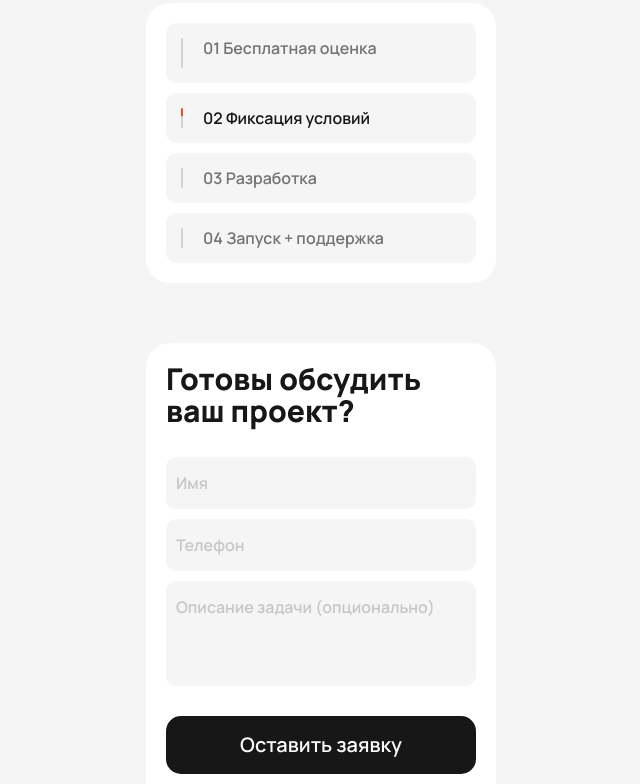
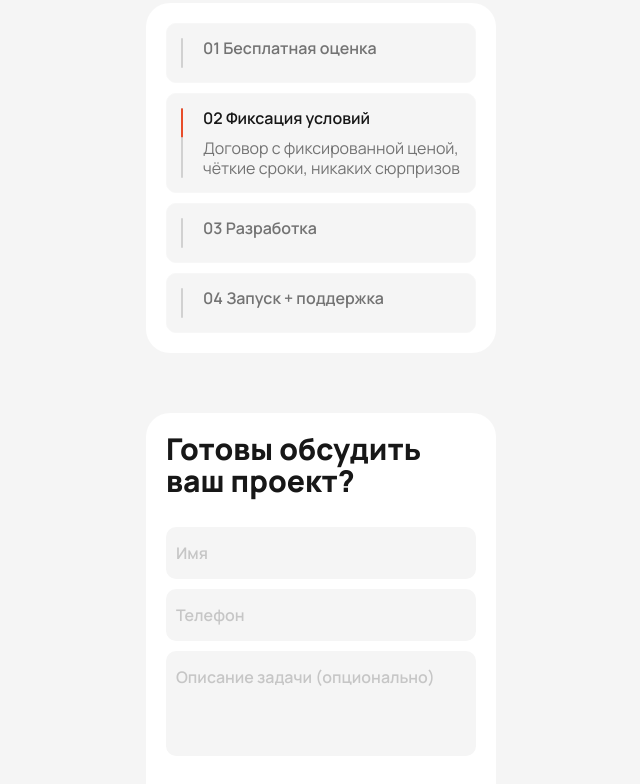
Before and after one commit to ZharkovMihail/ai_landing, a Next.js app: page / in a window 1280 px wide. Shown: the part 3580-4364 px from the top of the page, without its empty margins (319-959 px from the left). Built offline with nearby package versions, Linux system fonts and the light colour scheme.

Commit message:
отступы

```diff
--- a/app/components/Process.tsx
+++ b/app/components/Process.tsx
@@ -10,9 +10,21 @@ const steps = [
     title: "Бесплатная оценка",
     description: "Опишите задачу, мы оценим сроки и стоимость за\u00A024\u00A0часа",
   },
-  { number: "02", title: "Фиксация условий", description: null },
-  { number: "03", title: "Разработка", description: null },
-  { number: "04", title: "Запуск + поддержка", description: null },
+  {
+    number: "02",
+    title: "Фиксация условий",
+    description: "Договор с фиксированной ценой, чёткие сроки, никаких сюрпризов",
+  },
+  {
+    number: "03",
+    title: "Разработка",
+    description: "Работаем спринтами, показываем промежуточные результаты каждую неделю",
+  },
+  {
+    number: "04",
+    title: "Запуск + поддержка",
+    description: "Деплой, тестирование, передача и гарантийная поддержка",
+  },
 ];
 
 export default function Process() {
@@ -113,7 +125,7 @@ export default function Process() {
             <button
               key={step.number}
               onClick={() => activate(i)}
-              className="bg-[#f5f5f5] border border-[#f7f7f7] flex gap-5 items-start p-[14px] rounded-[10px] w-full text-left"
+              className={`bg-[#f5f5f5] border border-[#f7f7f7] flex gap-5 p-[14px] rounded-[10px] w-full text-left transition-all duration-300 ${isActive ? "items-start" : "items-center"}`}
             >
               {/* Bar */}
               <div className="relative shrink-0 self-stretch w-[2px] bg-[#d1d1d1] overflow-hidden rounded-full">
@@ -138,7 +150,7 @@ export default function Process() {
                   <div
                     className="overflow-hidden transition-all duration-300 ease-in-out"
                     style={{
-                      maxHeight: isActive ? "80px" : "0px",
+                      maxHeight: isActive ? "100px" : "0px",
                       opacity: isActive ? 1 : 0,
                     }}
                   >
```
